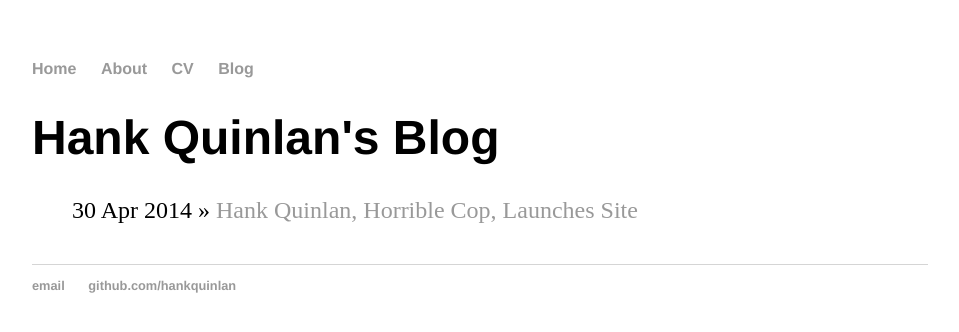
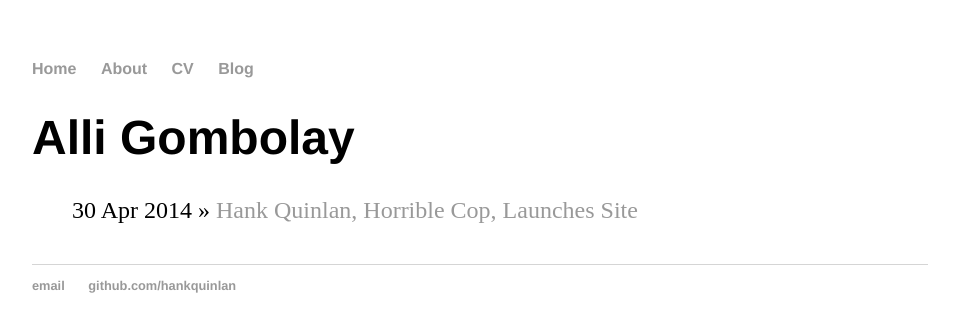
Before and after one commit to agombolay/agombolay.github.io, a Jekyll site: the page built from about/index.html, in a window 1280 px wide. Shown: the top 332 px of the page, without its empty margins (160-1119 px from the left). Built offline with Jekyll 4.4.1, drawn with Linux system fonts in a browser that asks for light colours.

Commit message:
Update index.html

```diff
--- a/about/index.html
+++ b/about/index.html
@@ -1,6 +1,6 @@
 ---
 layout: default
-title: Hank Quinlan's Blog
+title: Alli Gombolay
 ---
 	<h1>{{ page.title }}</h1>
 	<ul class="posts">
```
